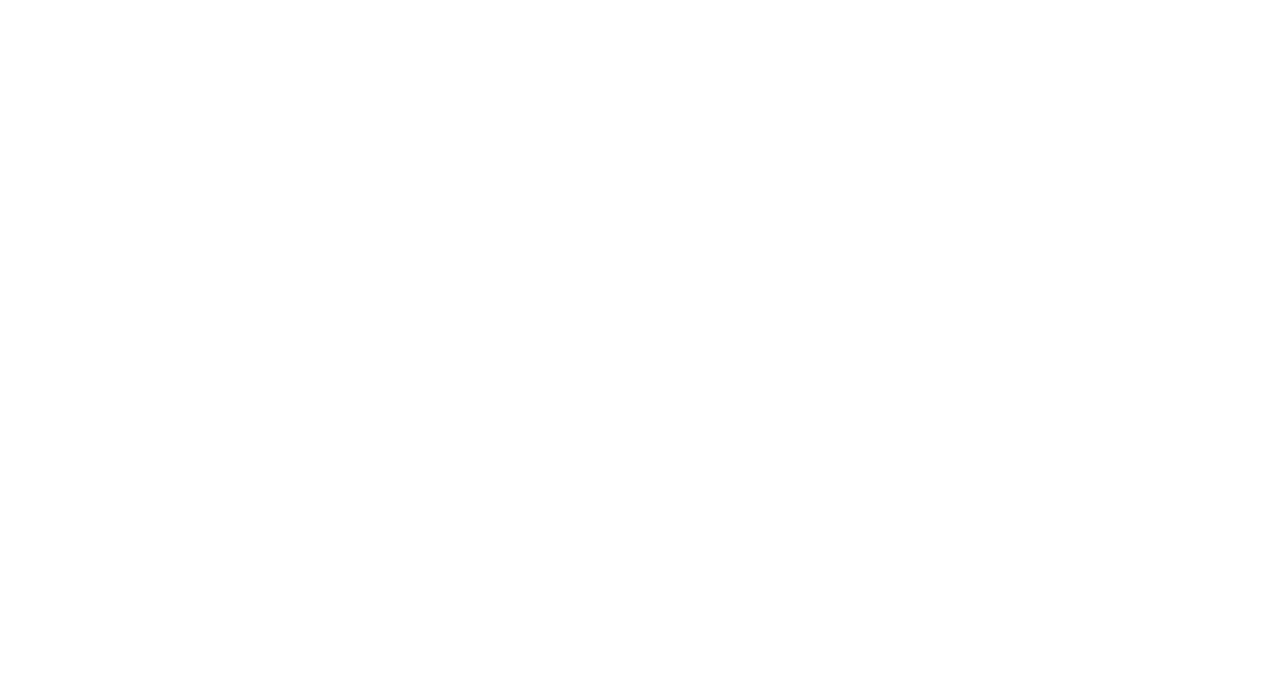
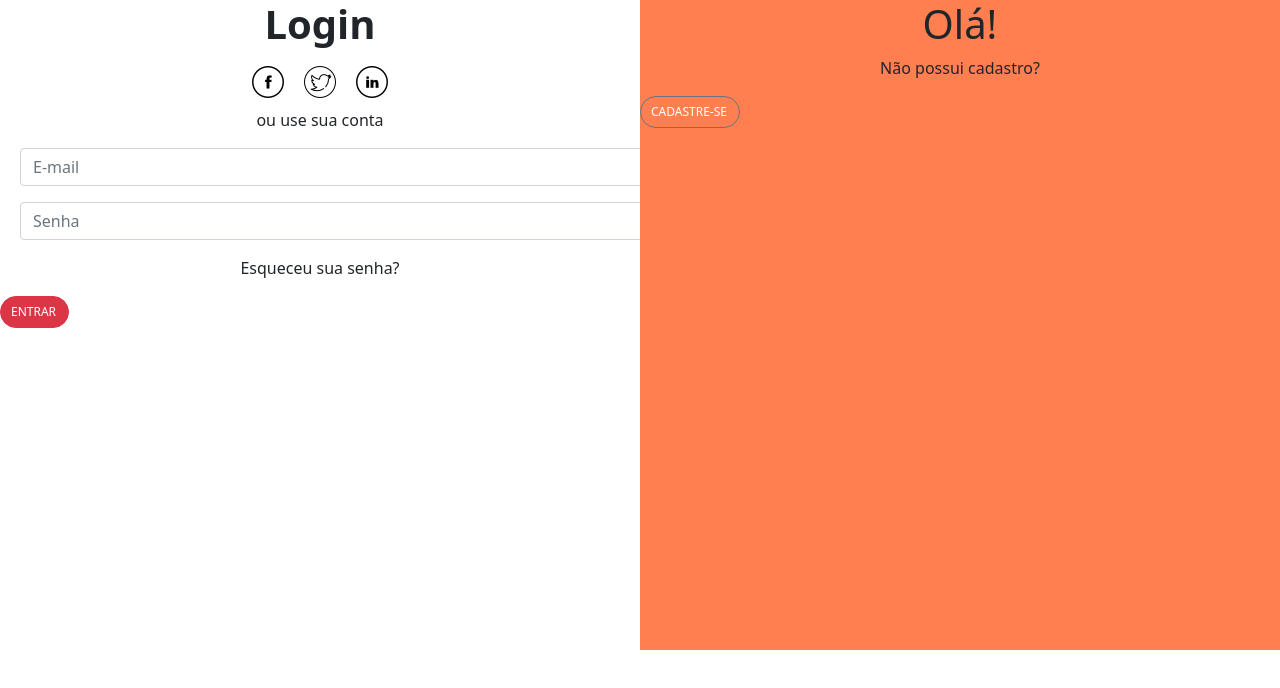
Before and after one commit to Kathleen-Fidelis/prova-frontend-qsd, a plain HTML site: page prova_front/login/index.html in a window 1280 px wide. Drawn offline with nearby package versions, Linux system fonts and the light colour scheme.

Commit message:
layout de login e validações

```diff
--- a/prova_front/cadastro/index.html
+++ b/prova_front/cadastro/index.html
@@ -15,7 +15,7 @@
 
             <p class="p-cadastro">Faça seu login clicando abaixo</p>
 
-            <button type="button" class="btn btn-outline-secondary btn-login">Faça seu login</button>
+            <a href="../login/index.html"><button type="button" class="btn btn-outline-secondary btn-login">Faça seu login</button></a>
         </div>
 
 
@@ -24,9 +24,15 @@
             <h2 class="h2-forms mt-3">Criar uma conta</h2>
 
             <div class="redes-sociais d-flex">
-                <img src="./images/facebook.png" alt="Facebook" class="img-redes-sociais">
-                <img src="./images/twitter.png" alt="Twitter" class="img-redes-sociais">
-                <img src="./images/linkedin.png" alt="LinkedIn" class="img-redes-sociais">
+                <a href="https://www.facebook.com/">
+                    <img src="./images/facebook.png" alt="Facebook" class="img-redes-sociais">
+                </a>
+                <a href="https://twitter.com/">
+                    <img src="./images/twitter.png" alt="Twitter" class="img-redes-sociais">
+                </a>
+                <a href="https://br.linkedin.com/">
+                    <img src="./images/linkedin.png" alt="LinkedIn" class="img-redes-sociais">
+                </a>
             </div>
 
             <div class="p-forms">
@@ -37,13 +43,17 @@
                 <input type="text" class="form-control" id="exampleFormControlInput1" placeholder="Nome">
               </div>
               <div class="mb-3">
-                <input type="email" class="form-control" id="exampleFormControlInput2" placeholder="E-mail">
+                <input type="email" class="form-control" id="exampleFormControlInput2" required placeholder="E-mail">
               </div>
               <div class="mb-3">
-                <input type="text" class="form-control" id="exampleFormControlInput3" placeholder="CPF">
+                <input type="text" class="form-control" id="cpf" placeholder="CPF">
+                <span class="msg-cpf  msg-error invalid-feedback" style="display: none;">CPF inválido</span>
+                <span class="msg-cpf  msg-success valid-feedback" style="display: none;">ok</span>
               </div>
               <div class="mb-3">
-                <input type="text" class="form-control" id="exampleFormControlInput4" placeholder="CEP">
+                <input type="text" class="form-control" id="cep" placeholder="CEP">
+                <span class="msg-cep  msg-error invalid-feedback" style="display: none;">CEP inválido</span>
+                <span class="msg-cep  msg-success valid-feedback" style="display: none;">ok</span>
               </div>
               <div class="d-flex">
                 <div class="mb-3 col-10">
@@ -54,7 +64,9 @@
                 </div>
               </div>
               <div class="mb-3">
-                <input type="text" class="form-control" id="exampleFormControlInput7" placeholder="RG">
+                <input type="text" class="form-control" id="rg" placeholder="RG">
+                <span class="msg-rg  msg-error invalid-feedback" style="display: none;">RG inválido</span>
+                <span class="msg-rg  msg-success valid-feedback" style="display: none;">ok</span>
               </div>
               <div class="mb-3">
                 <input type="password" class="form-control" id="exampleFormControlInput8" placeholder="Senha">
@@ -63,13 +75,13 @@
                 <input type="password" class="form-control" id="exampleFormControlInput9" placeholder="Confirmar Senha">
               </div>
               <div class="d-flex">
-                <button type="button" class="btn btn-danger custom-btn">Cadastrar</button>
+                <button type="submit" class="btn btn-danger custom-btn">Cadastrar</button>
               </div>
         </div>
     </div>
 
 
 
-    <script src="./js/app.js"></script>
+    <script src="../cadastro/js/app.js"></script>
 </body>
 </html>
--- a/prova_front/login/css/styles.css
+++ b/prova_front/login/css/styles.css
@@ -0,0 +1,75 @@
+.h1-login{
+    text-align: center;
+    font-weight: bold;
+}
+
+.redes-sociais{
+    justify-content: center;
+}
+
+.img-redes-sociais{
+    margin: 10px;
+}
+
+.btn-login{
+    text-transform: uppercase;
+    font-size: 12px;
+    border-radius: 60px 60px 60px 60px;
+    padding-left: 10px;
+    text-align: center;
+    color: white;
+    justify-content: space-around;
+}
+
+.p-login{
+    text-align: center;
+}
+
+.p-login-2{
+    text-align: center;
+}
+
+input{
+    margin-left: 20px;
+    background-color: #ccc;
+}
+
+/* .col-login{
+    margin: auto;
+} */
+
+.col-cadastro-login{
+    height: 650px;
+}
+
+.conteudo{
+    margin: auto;
+}
+
+
+
+.custom-btn{
+    text-transform: uppercase;
+    font-size: 12px;
+    border-radius: 60px 60px 60px 60px;
+    padding-left: 10px;
+    text-align: center;
+    color: white;
+    justify-content: center;
+}
+
+.cadastro-login{
+    background-color: coral;
+}
+
+.h1-cadastro-login{
+    text-align: center;
+}
+
+.p-cadastro-login{
+    text-align: center;
+}
+
+@media (max-width: 330px){
+
+}
--- a/prova_front/login/index.html
+++ b/prova_front/login/index.html
@@ -0,0 +1,63 @@
+<!DOCTYPE html>
+<html lang="en">
+<head>
+    <meta charset="UTF-8">
+    <meta http-equiv="X-UA-Compatible" content="IE=edge">
+    <meta name="viewport" content="width=device-width, initial-scale=1.0">
+    <link href="https://cdn.jsdelivr.net/npm/bootstrap@5.1.3/dist/css/bootstrap.min.css" rel="stylesheet" integrity="sha384-1BmE4kWBq78iYhFldvKuhfTAU6auU8tT94WrHftjDbrCEXSU1oBoqyl2QvZ6jIW3" crossorigin="anonymous">
+    <link rel="stylesheet" href="./css/styles.css">
+    <title>Login</title>
+</head>
+<body>
+    <div class="d-flex">
+        <!-- <div class="conteudo"> -->
+            <div class="col-6 col-login">
+                <h1 class="h1-login">Login</h1>
+
+                <div class="redes-sociais d-flex">
+                    <a href="https://www.facebook.com/">
+                        <img src="./images/facebook.png" alt="Facebook" class="img-redes-sociais">
+                    </a>
+                    <a href="https://twitter.com/">
+                        <img src="./images/twitter.png" alt="Twitter" class="img-redes-sociais">
+                    </a>
+                    <a href="https://br.linkedin.com/">
+                        <img src="./images/linkedin.png" alt="LinkedIn" class="img-redes-sociais">
+                    </a>
+                </div>
+
+                <div>
+                    <p class="p-login">ou use sua conta</p>
+                </div>
+
+                <div class="mb-3 forms">
+                    <input type="email" required class="form-control" id="exampleFormControlInput1" placeholder="E-mail">
+                </div>
+                <div class="mb-3 forms">
+                    <input type="password" value="" required class="form-control" id="senha" placeholder="Senha">
+                </div>
+
+                <div>
+                    <p class="p-login-2">Esqueceu sua senha?</p>
+                </div>
+
+                <div>
+                    <div>
+                        <button type="button" id="login" class="btn btn-danger btn-login">Entrar</button>
+                    </div>
+                </div>
+            <!-- </div> -->
+        </div>
+
+
+        <div class="col-6 cadastro-login col-cadastro-login">
+            <h1 class="h1-cadastro-login">Olá!</h1>
+
+            <p class="p-cadastro-login">Não possui cadastro?</p>
+
+            <a href="../cadastro/index.html"><button type="button" class="btn btn-outline-secondary custom-btn">Cadastre-se</button></a>
+        </div>
+    </div>
+    <script src="../login/js/app.js"></script>
+</body>
+</html>
--- a/prova_front/login/js/app.js
+++ b/prova_front/login/js/app.js
@@ -0,0 +1,5 @@
+let inputLogin = document.getElementById("login")
+
+inputLogin.onclick = function() {
+    alert("Login efetuado com sucesso")
+}
```
Also changed, not shown: prova_front/cadastro/js/app.js (+47 -0 lines), prova_front/login/images/facebook.png (added), prova_front/login/images/linkedin.png (added), prova_front/login/images/twitter.png (added).
